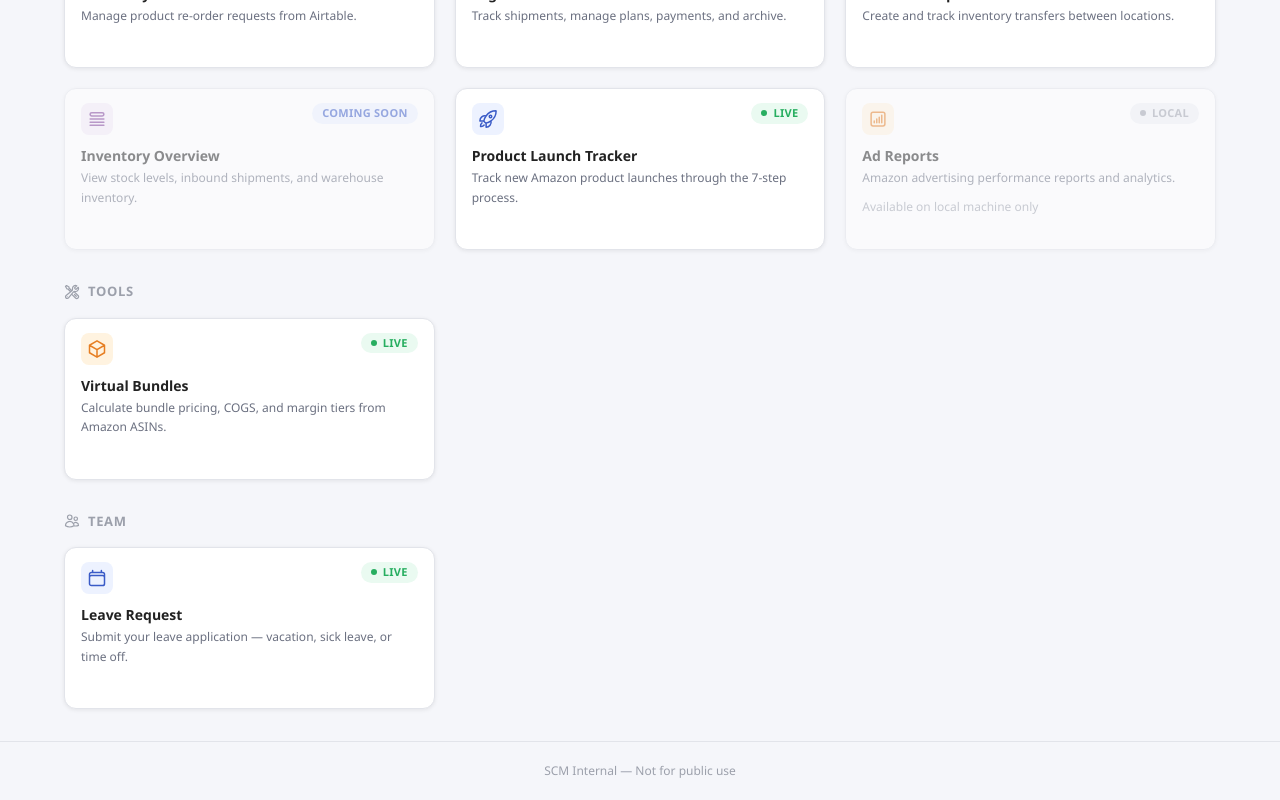
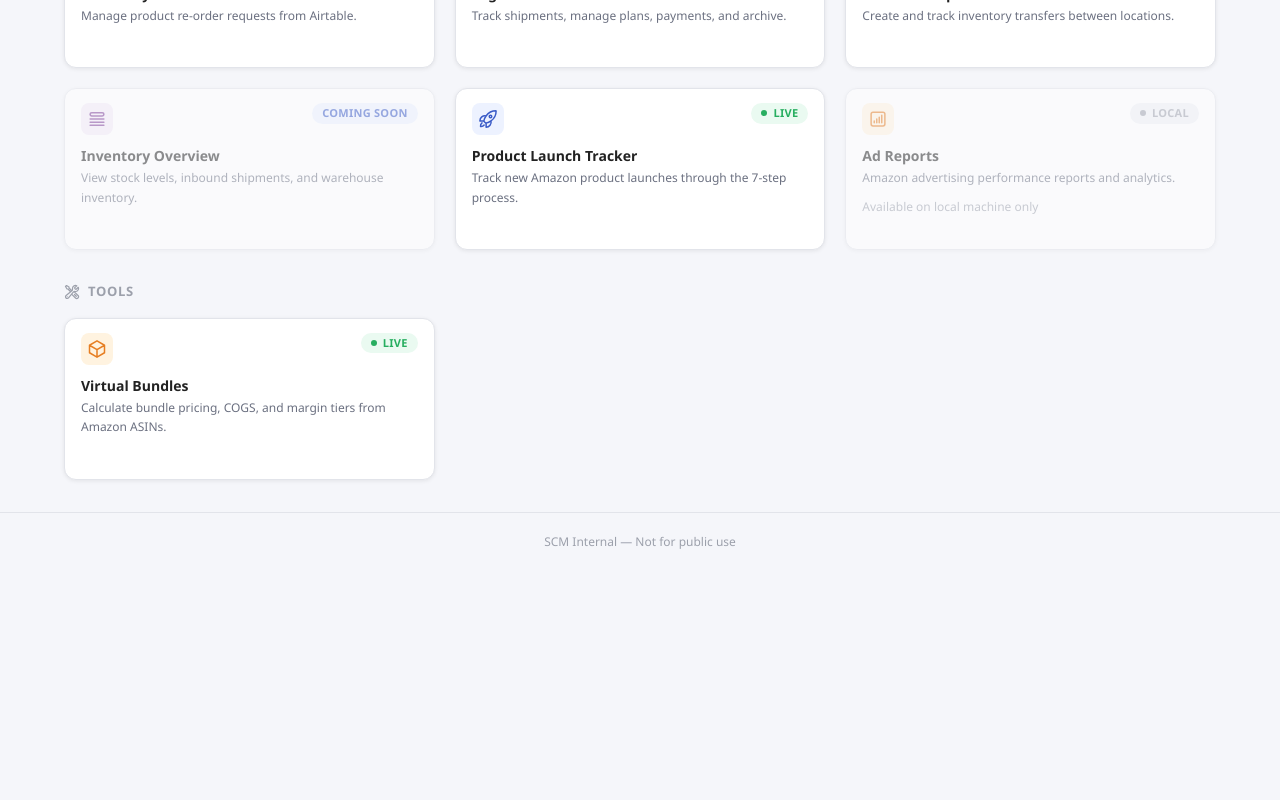
Before and after one commit to june648/scm-dashboard, a Next.js app: page / in a window 1280 px wide. Shown: the part 436-1236 px from the top of the page. After the commit the page ends 1007 px from the top, so only its background shows below. Built offline with nearby package versions, Linux system fonts and the light colour scheme.

Commit message:
Remove Leave Request app and Team section
Mitch may have a different approach in mind; can be re-added later if needed.

Co-Authored-By: Claude Opus 4.7 (1M context) <noreply@anthropic.com>

```diff
--- a/app/page.tsx
+++ b/app/page.tsx
@@ -151,29 +151,6 @@ const sections: Section[] = [
         ),
         accentColor: "var(--orange)",
         accentBg: "var(--orange-light)",
-        status: "live",
-      },
-    ],
-  },
-  {
-    title: "Team",
-    icon: (
-      <svg viewBox="0 0 24 24" fill="none" stroke="currentColor" strokeWidth={1.8} className="h-4 w-4">
-        <path strokeLinecap="round" strokeLinejoin="round" d="M15 19.128a9.38 9.38 0 002.625.372 9.337 9.337 0 004.121-.952 4.125 4.125 0 00-7.533-2.493M15 19.128v-.003c0-1.113-.285-2.16-.786-3.07M15 19.128v.106A12.318 12.318 0 018.624 21c-2.331 0-4.512-.645-6.374-1.766l-.001-.109a6.375 6.375 0 0111.964-3.07M12 6.375a3.375 3.375 0 11-6.75 0 3.375 3.375 0 016.75 0zm8.25 2.25a2.625 2.625 0 11-5.25 0 2.625 2.625 0 015.25 0z" />
-      </svg>
-    ),
-    apps: [
-      {
-        name: "Leave Request",
-        description: "Submit your leave application — vacation, sick leave, or time off.",
-        url: "https://airtable.com/app3dNHI3leMmVU0P/pagCRjX0hwsdAUpSU/form",
-        icon: (
-          <svg viewBox="0 0 24 24" fill="none" stroke="currentColor" strokeWidth={1.8} className="h-5 w-5">
-            <path strokeLinecap="round" strokeLinejoin="round" d="M6.75 3v2.25M17.25 3v2.25M3 18.75V7.5a2.25 2.25 0 012.25-2.25h13.5A2.25 2.25 0 0121 7.5v11.25m-18 0A2.25 2.25 0 005.25 21h13.5A2.25 2.25 0 0021 18.75m-18 0v-7.5A2.25 2.25 0 015.25 9h13.5A2.25 2.25 0 0121 11.25v7.5" />
-          </svg>
-        ),
-        accentColor: "var(--primary)",
-        accentBg: "var(--primary-light)",
         status: "live",
       },
     ],
```
